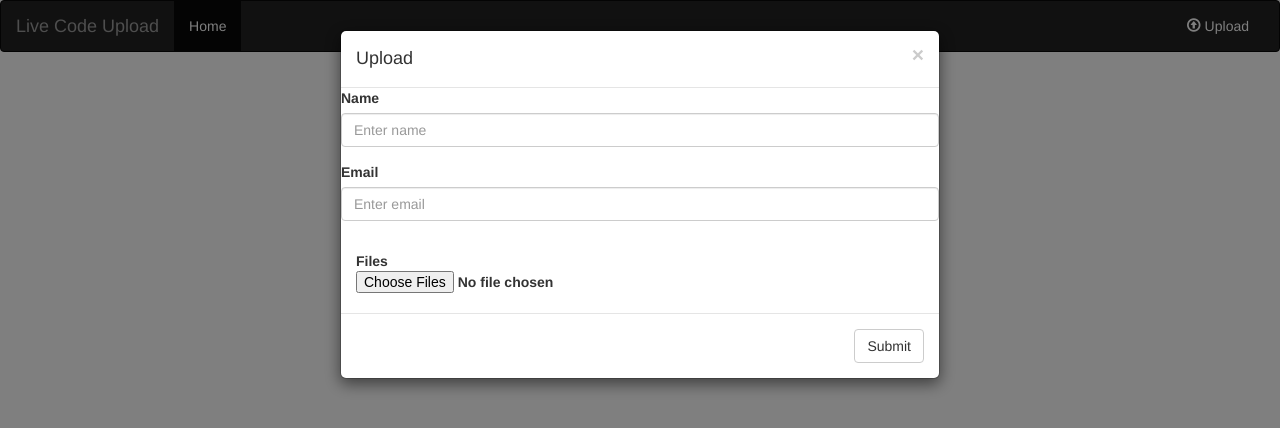
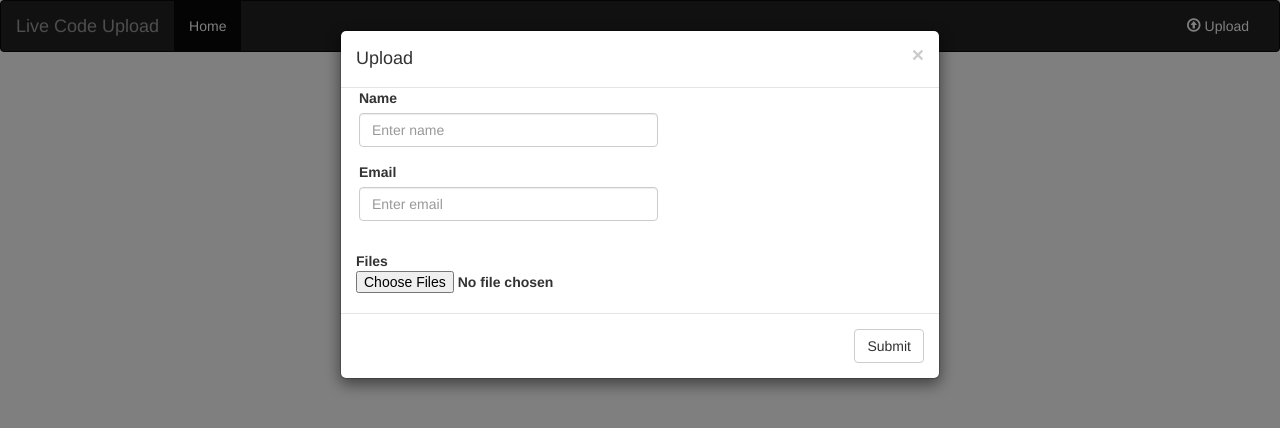
Before and after one commit to reyapr/live-code-1-phase-2, a plain HTML site: page index.html in a window 1280 px wide. Both pictures are taken after a click on the link "Upload". Drawn offline with nearby package versions, Linux system fonts and the light colour scheme.

Commit message:
add live code upload image from client

```diff
--- a/index.html
+++ b/index.html
@@ -52,13 +52,13 @@
                         <h4 class="modal-title">Upload</h4>
                     </div>
                     <div  class="form-group">
-                        <label for="exampleInputEmail1">Name</label>
-                        <input v-model='name' type="text" class="form-control" id="exampleInputEmail1" aria-describedby="emailHelp" placeholder="Enter name"
+                        <label for="exampleInputEmail1" style="margin-left: 3%">Name</label>
+                        <input style="width: 50%;margin-left: 3%" v-model='name' type="text" class="form-control ml-1" id="exampleInputEmail1" aria-describedby="emailHelp" placeholder="Enter name"
                             name="email">
                     </div>
                     <div class="form-group">
-                        <label for="exampleInputEmail1">Email</label>
-                        <input v-model='email' type="text" class="form-control" id="exampleInputEmail1" aria-describedby="emailHelp" placeholder="Enter email"
+                        <label for="exampleInputEmail1" style="margin-left: 3%">Email</label>
+                        <input style="width: 50%;margin-left: 3%" v-model='email' type="text" class="form-control" id="exampleInputEmail1" aria-describedby="emailHelp" placeholder="Enter email"
                             name="email">
                     </div>
                     <div class="modal-body">
@@ -76,7 +76,7 @@
         <h1 style="text-align: center">Image</h1>
         <br>
 
-        <div class='contaioner mx-auto'>
+        <div class='contaioner' style="margin-left: 41%">
             <div v-for='image in allImage[0]'  class='mx-auto' style="margin:auto">
                 <div class="panel panel-default mx-auto" style="width:30%" >
                     <div class="panel-body">
```
